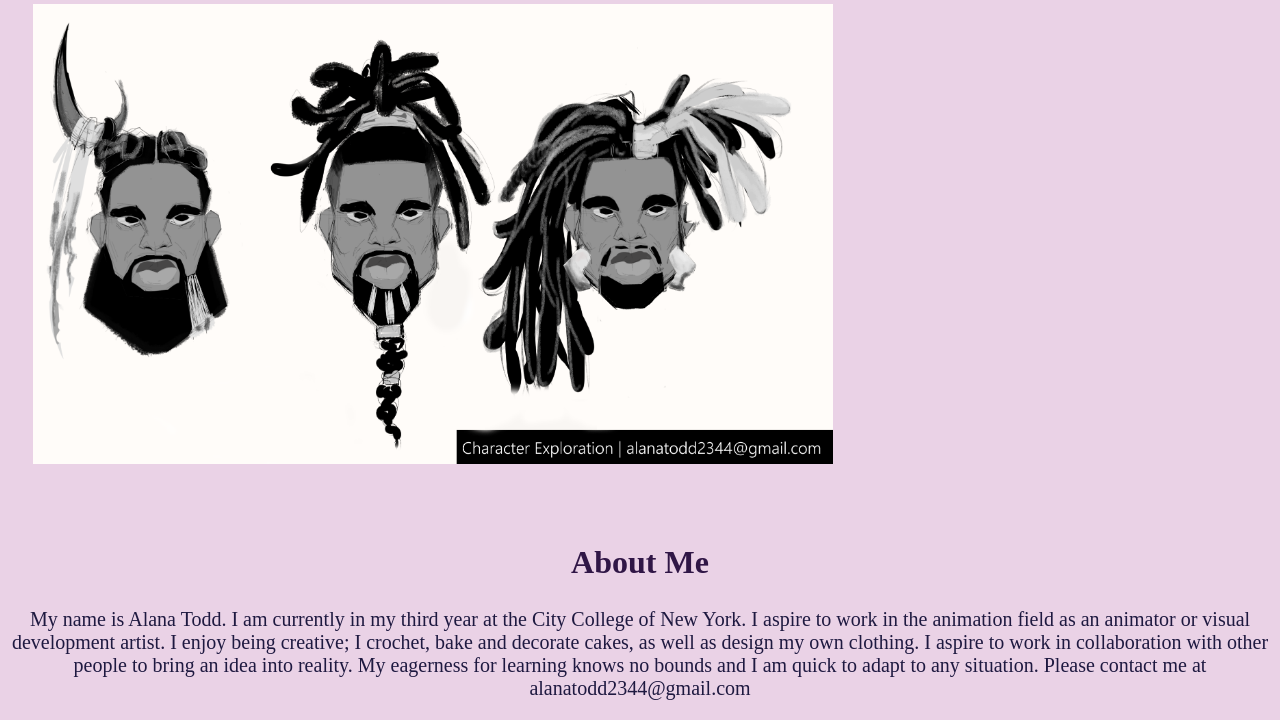
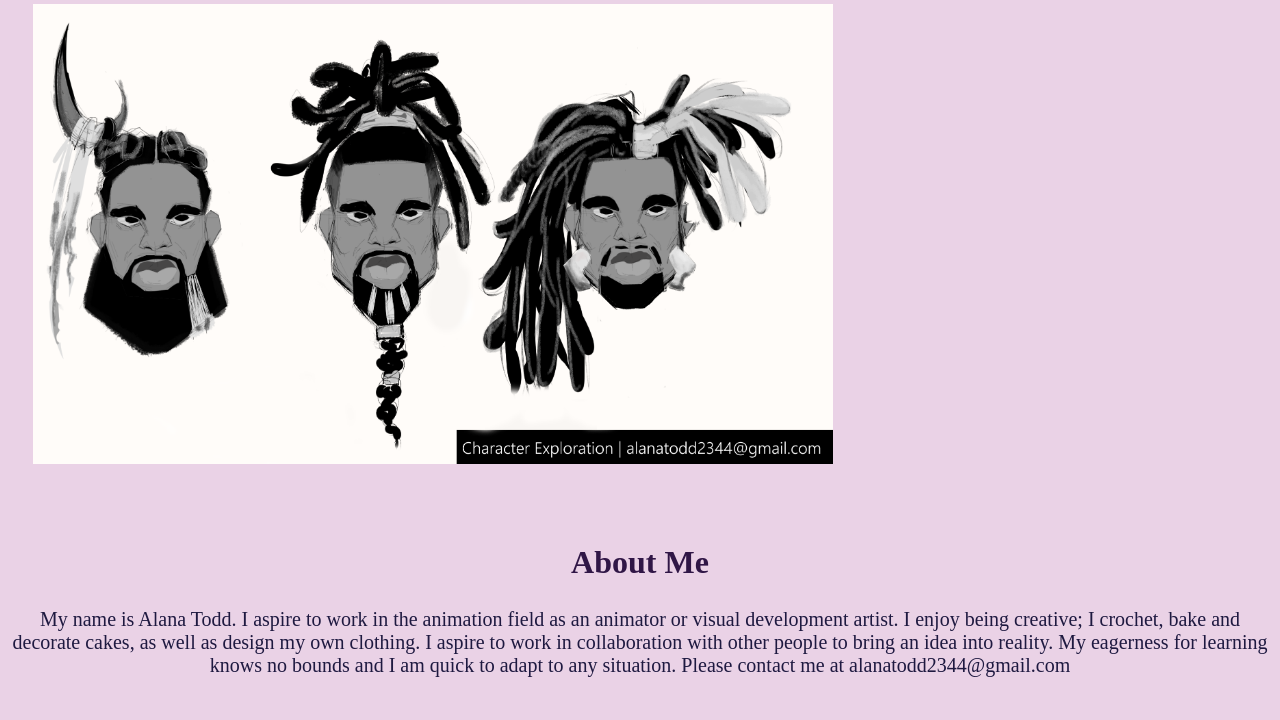
Before and after one commit to alanatodd/alanatodd.github.io, a plain HTML site: page index.html in a window 1280 px wide. Shown: the part 7581-8301 px from the top of the page. After the commit the page ends 8278 px from the top, so only its background shows below. Drawn offline with Linux system fonts and the light colour scheme.

Commit message:
Add files via upload

```diff
--- a/index.html
+++ b/index.html
@@ -51,7 +51,7 @@
 
 
     <h2 id="about_me"> About Me </h2>
-     <p> My name is Alana Todd. I am currently in my third year at the City College of New York.
+     <p> My name is Alana Todd.
     I aspire to work in the animation field as an animator or visual development artist.
     I enjoy being creative; I crochet, bake and decorate cakes, as well as design my own clothing. I aspire to work in collaboration with other people to bring an idea into reality.
     My eagerness for learning knows no bounds and I am quick to adapt to any situation.
```
